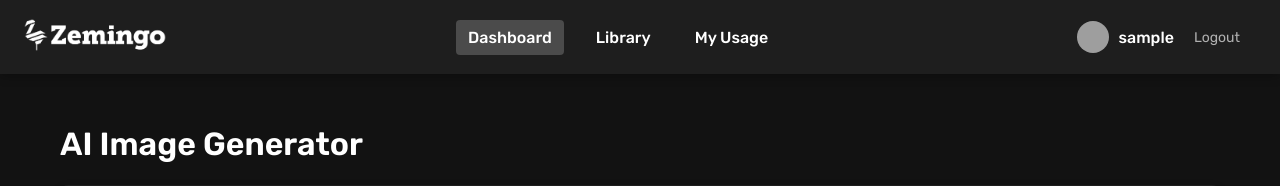
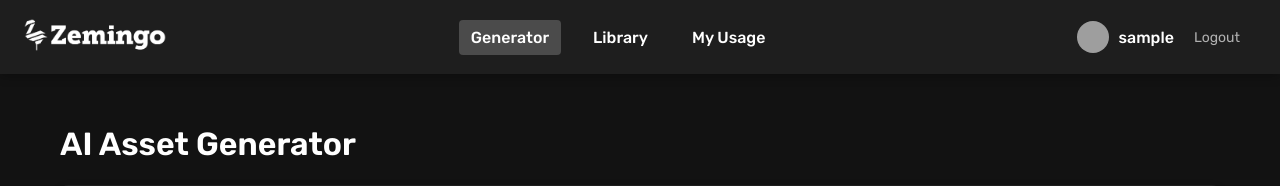
Before and after one commit to rpriscu/ai-image-generator, a Flask app: page /dashboard in a window 1280 px wide. Shown: the top 186 px of the page. Run offline with Flask 3, Linux system fonts and the light colour scheme; the visitor is signed in with stand-in values (Sample User, id 1); data that the repository does not hold is empty; parts of the project's set-up code (start-up, migrations or seed data) failed here and were passed over; grey boxes are pictures that could not be loaded.

Commit message:
Rename Dashboard to Generator and update UI text to AI Asset Generator

```diff
--- a/app/templates/user/asset_detail.html
+++ b/app/templates/user/asset_detail.html
@@ -1,6 +1,6 @@
 {% extends "user/layout.html" %}
 
-{% block title %}Asset Detail - Zemingo AI Image Generator{% endblock %}
+{% block title %}Asset Detail - Zemingo AI Asset Generator{% endblock %}
 
 {% block head %}
 <style>
--- a/app/templates/user/dashboard.html
+++ b/app/templates/user/dashboard.html
@@ -1,6 +1,6 @@
 {% extends "user/layout.html" %}
 
-{% block title %}Dashboard - Zemingo AI Image Generator{% endblock %}
+{% block title %}Generator - Zemingo AI Asset Generator{% endblock %}
 
 {% block head %}
 <style>
@@ -362,7 +362,7 @@
 
 {% block content %}
 <div class="page-title">
-    <h1>AI Image Generator</h1>
+    <h1>AI Asset Generator</h1>
 </div>
 
 {% if not api_configured %}
--- a/app/templates/user/layout.html
+++ b/app/templates/user/layout.html
@@ -3,7 +3,7 @@
 <head>
     <meta charset="UTF-8">
     <meta name="viewport" content="width=device-width, initial-scale=1.0">
-    <title>{% block title %}Zemingo AI Image Generator{% endblock %}</title>
+    <title>{% block title %}Zemingo AI Asset Generator{% endblock %}</title>
     <link rel="preconnect" href="https://fonts.googleapis.com">
     <link rel="preconnect" href="https://fonts.gstatic.com" crossorigin>
     <link href="https://fonts.googleapis.com/css2?family=Rubik:wght@400;500;600&display=swap" rel="stylesheet">
@@ -185,7 +185,7 @@
         </a>
 
         <nav class="header-nav">
-            <a href="{{ url_for('user.dashboard') }}" class="nav-link {% if request.endpoint == 'user.dashboard' %}active{% endif %}">Dashboard</a>
+            <a href="{{ url_for('user.dashboard') }}" class="nav-link {% if request.endpoint == 'user.dashboard' %}active{% endif %}">Generator</a>
             <a href="{{ url_for('user.library') }}" class="nav-link {% if request.endpoint == 'user.library' or request.endpoint == 'user.asset_detail' %}active{% endif %}">Library</a>
             <a href="{{ url_for('user.usage_stats') }}" class="nav-link {% if request.endpoint == 'user.usage_stats' %}active{% endif %}">My Usage</a>
         </nav>
--- a/app/templates/user/library.html
+++ b/app/templates/user/library.html
@@ -1,6 +1,6 @@
 {% extends "user/layout.html" %}
 
-{% block title %}Library - Zemingo AI Image Generator{% endblock %}
+{% block title %}Library - Zemingo AI Asset Generator{% endblock %}
 
 {% block head %}
 <style>
--- a/app/templates/user/usage.html
+++ b/app/templates/user/usage.html
@@ -1,6 +1,6 @@
 {% extends "user/layout.html" %}
 
-{% block title %}My Usage - Zemingo AI Image Generator{% endblock %}
+{% block title %}Usage Statistics - Zemingo AI Asset Generator{% endblock %}
 
 {% block head %}
 <style>
```
